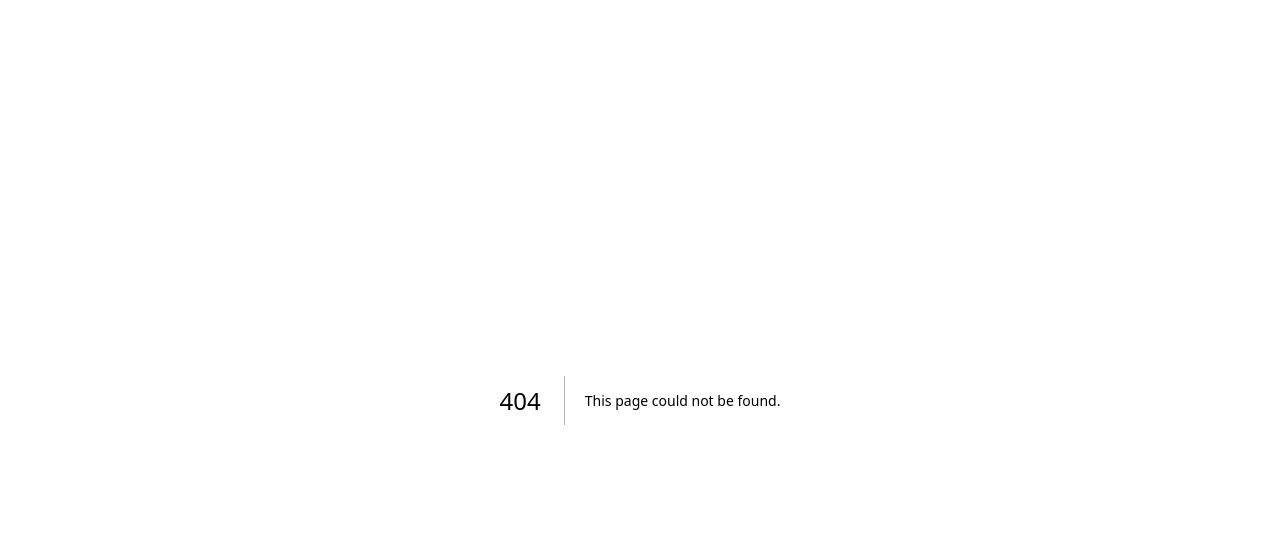
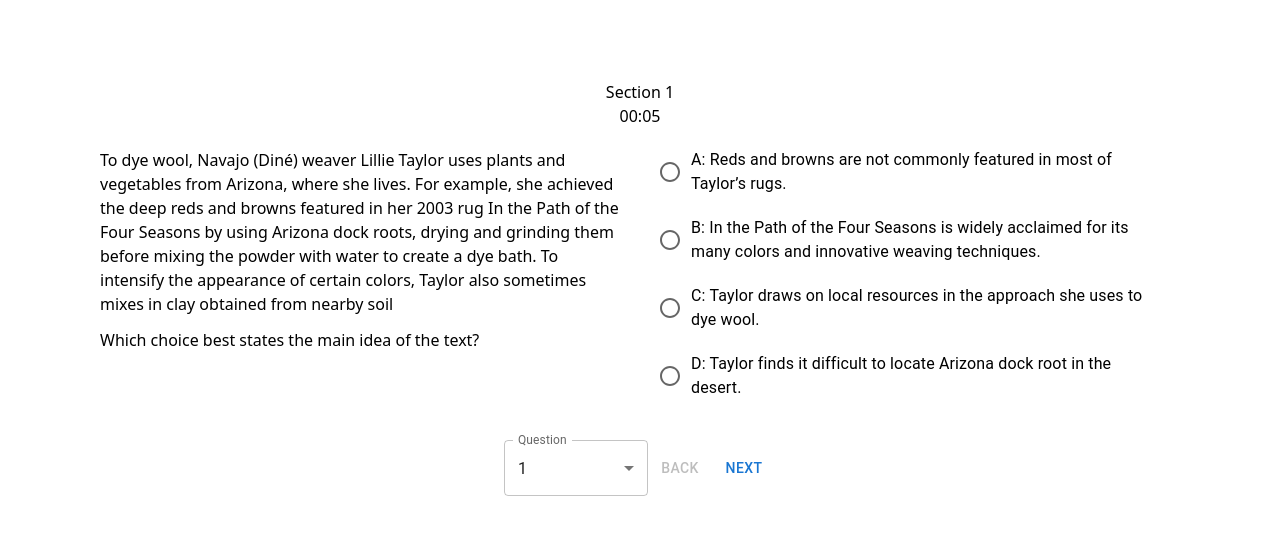
Before and after one commit to edmondklai/sat-prep, a Next.js app: page /sat-test in a window 1280 px wide. Before the commit this address had no page. Shown: the top 534 px of the page. Built offline with nearby package versions, Linux system fonts and the light colour scheme.

Commit message:
Stop clock when finished

```diff
--- a/src/components/BottomNav.tsx
+++ b/src/components/BottomNav.tsx
@@ -7,8 +7,10 @@ import MenuItem from '@mui/material/MenuItem';
 import FormControl from '@mui/material/FormControl';
 import Select, { SelectChangeEvent } from '@mui/material/Select';
 import Button from '@mui/material/Button';
+import { RefObject } from 'react';
+import Countdown from 'react-countdown';
 
-export const BottomNav = () => {
+export const BottomNav = ({ clockRef }: { clockRef: RefObject<Countdown> }) => {
   const [test, setTest] = useRecoilState(testState);
 
   const onBack = () => {
@@ -42,6 +44,7 @@ export const BottomNav = () => {
   }
 
   const onFinish = () => {
+    clockRef.current?.getApi().stop()
     calculateCorrectAnswers()
     setTest((oldTest) => {
       return {
--- a/src/components/Container.tsx
+++ b/src/components/SatTest.tsx
@@ -1,5 +1,5 @@
 import { testState } from '@/state/TestState';
-import Countdown from "react-countdown";
+import Countdown, { zeroPad } from "react-countdown";
 import { useRecoilState } from 'recoil';
 import Problems from '../data/test.json';
 import { BottomNav } from './BottomNav';
@@ -7,9 +7,9 @@ import { HeaderComp } from './HeaderComp';
 import { Problem } from './Problem';
 import { TestCompleted } from './TestCompleted';
 import { useRef } from 'react';
-import { Layout } from '../components/Layout/Layout';
+import { Layout } from './Layout/Layout';
 
-export const Container = () => {
+export const SatTest = () => {
   const [test, setTest] = useRecoilState(testState)
 
   const renderer = ({ hours, minutes, seconds, completed }: {
@@ -17,10 +17,11 @@ export const Container = () => {
   }) => {
     if (completed) {
     } else {
-      return <span>{minutes}:{seconds.toString().padStart(2, '0')}</span>;
+      return <span>{zeroPad(minutes)}:{zeroPad(seconds)}</span>;
     }
   };
 
+  const clockRef = useRef<Countdown>(null);
   const startDate = useRef(Date.now());
 
   return (
@@ -29,13 +30,14 @@ export const Container = () => {
         <>
           <HeaderComp sectionNumber={1} />
           <Countdown
-            date={startDate.current + 20000}
+            date={startDate.current + 10000}
             renderer={renderer}
             onComplete={() => {
               setTest((oldTest) => {
                 return { ...oldTest, completed: true }
               })
             }}
+            ref={clockRef}
           />
           <Problem
             problem={Problems[test.currentQuestion - 1]}
@@ -46,7 +48,7 @@ export const Container = () => {
             <TestCompleted />
           </>
         }
-        <BottomNav />
+        <BottomNav clockRef={clockRef} />
       </div>
     </Layout>
   )
--- a/src/pages/_app.tsx
+++ b/src/pages/_app.tsx
@@ -1,7 +1,8 @@
 import '@/styles/globals.css'
 import "../styles/globals.css";
 import type { AppProps } from 'next/app'
+import { RecoilRoot } from 'recoil'
 
 export default function App({ Component, pageProps }: AppProps) {
-  return <Component {...pageProps} />
+  return <RecoilRoot><Component {...pageProps} /></RecoilRoot>
 }
--- a/src/pages/index.tsx
+++ b/src/pages/index.tsx
@@ -1,6 +1,6 @@
-import { Container } from '@/components/Container'
 import Head from 'next/head'
 import { RecoilRoot } from 'recoil'
+import StartPage from './start'
 
 export default function Home() {
   return (
@@ -11,9 +11,7 @@ export default function Home() {
         <meta name="viewport" content="width=device-width, initial-scale=1" />
         <link rel="icon" href="/favicon.ico" />
       </Head>
-      <RecoilRoot>
-        <Container />
-      </RecoilRoot>
+      <StartPage />
     </>
   )
 }
--- /dev/null
+++ b/src/pages/sat-test/index.tsx
@@ -0,0 +1,7 @@
+import { SatTest } from "../../components/SatTest";
+
+const SatTestPage = () => {
+  return (<SatTest />)
+}
+
+export default SatTestPage
--- a/src/pages/start/index.tsx
+++ b/src/pages/start/index.tsx
@@ -2,10 +2,11 @@ import Button from '@mui/material/Button';
 import { useRouter } from 'next/router';
 import { Layout } from '../../components/Layout/Layout'
 
-const Start = () => {
+const StartPage = () => {
   const { push } = useRouter();
   const onClick = () => {
-    push('/')
+    console.log('click')
+    push('/sat-test')
   }
 
   return (
@@ -15,8 +16,7 @@ const Start = () => {
         <Button onClick={onClick}>Click to start</Button>
       </div>
     </Layout>
-
   )
 }
 
-export default Start;
+export default StartPage;
```
